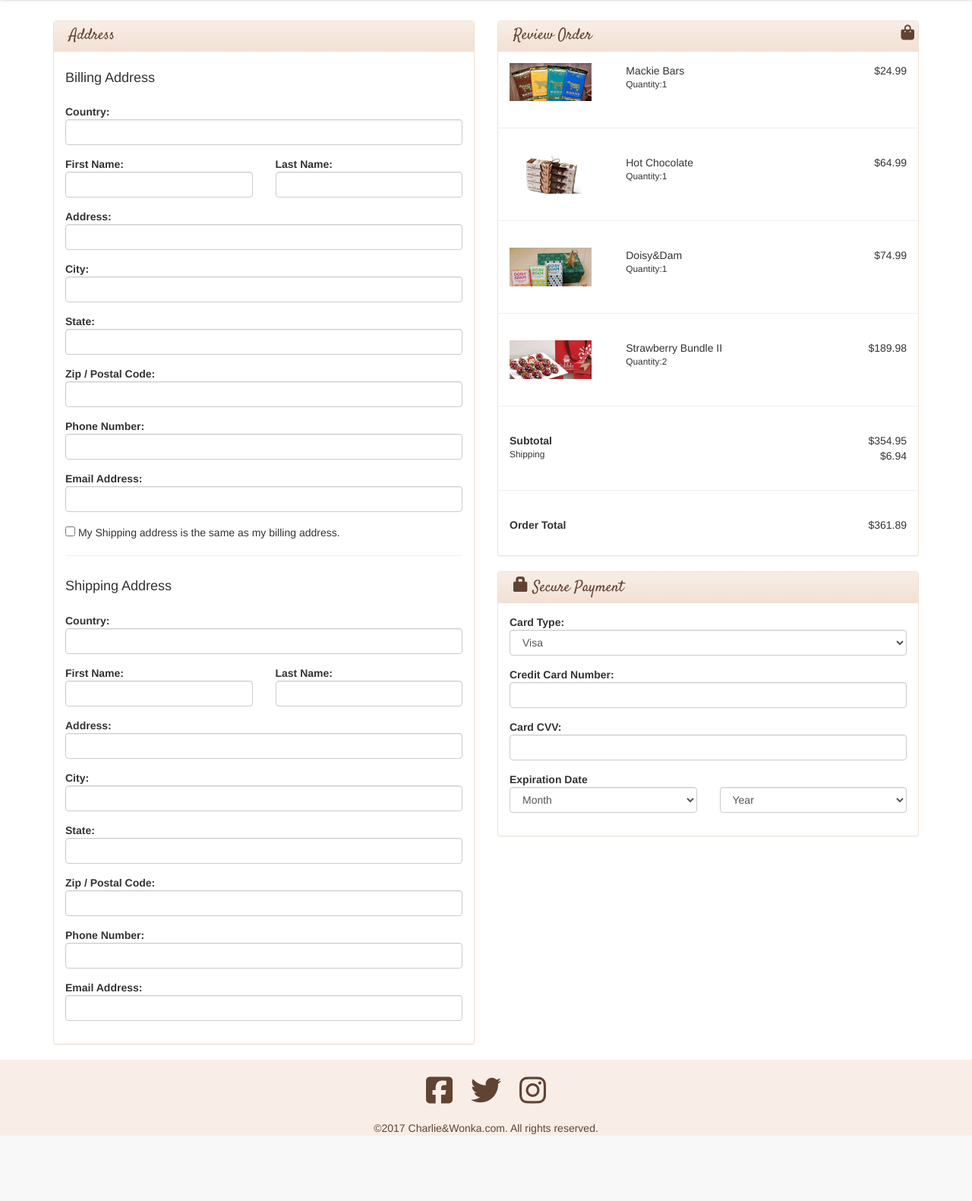
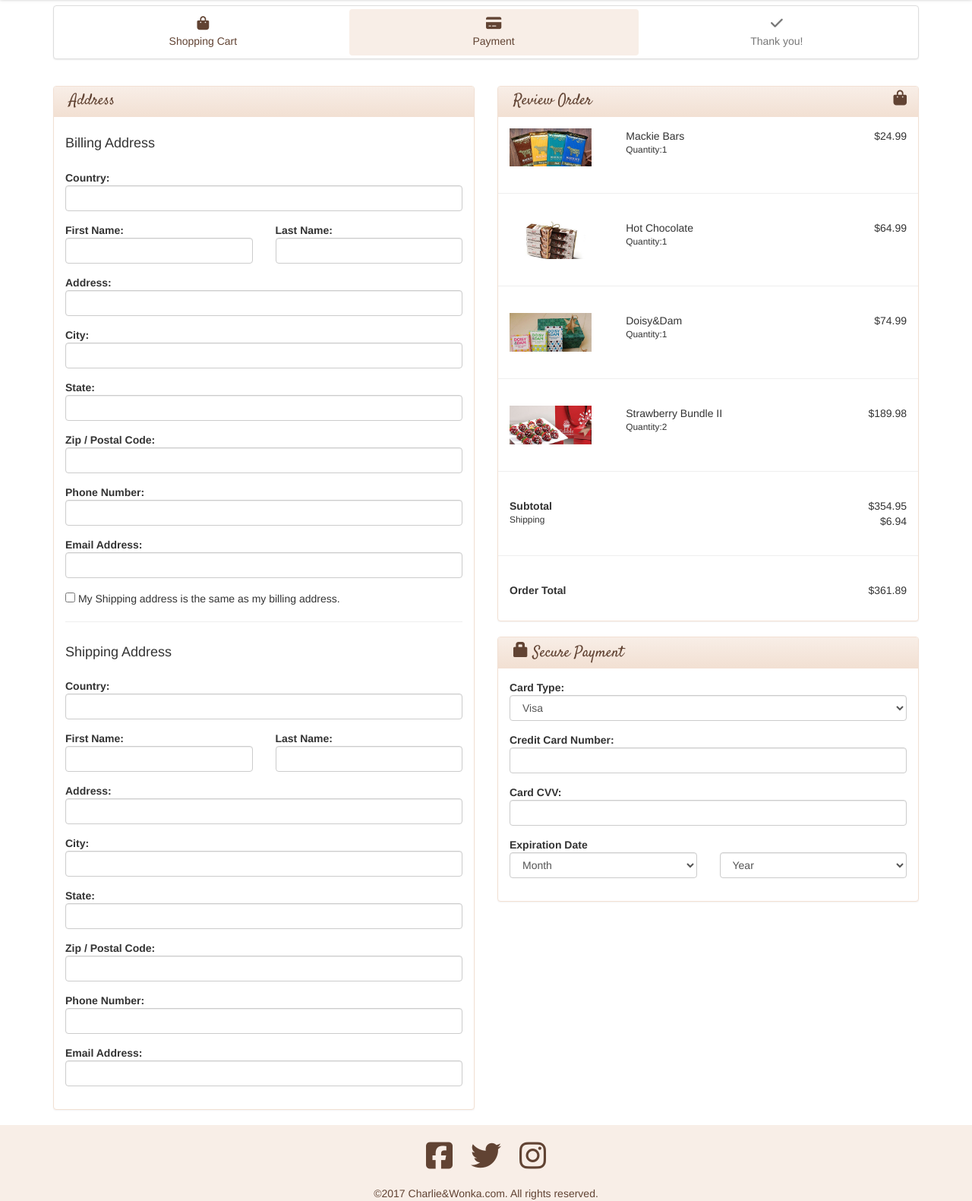
Before and after one commit to centeio/Database-and-Web-Applications-Lab, a PHP site: page /CheckoutPayment.html in a window 1280 px wide. Shown: the part 53-1634 px from the top of the page at 76% size. Before the commit the page ends 1548 px from the top, so only its background shows below. Run offline with PHP 8.4, Linux system fonts and the light colour scheme; some libraries are stand-ins or nearby versions; some web fonts are replaced.

Commit message:
Checkout Payment Steps added

```diff
--- a/CheckoutBasket.html
+++ b/CheckoutBasket.html
@@ -62,7 +62,7 @@
                 <div id="Steps" class="row form-group">
                     <div class="col-xs-12">
                         <ul class="nav nav-pills nav-justified thumbnail setup-panel">
-                            <li class="active"><a href="#step-1">
+                            <li class="active"><a href="#">
                                 <h4 class="list-group-item-heading"><i class="fa fa-shopping-bag" aria-hidden="true"></i></h4>
                                 <p class="list-group-item-text">Shopping Cart</p>
                             </a></li>
--- a/CheckoutPayment.html
+++ b/CheckoutPayment.html
@@ -59,6 +59,25 @@
             </nav>
 
             <div id="CheckoutPayment" class="container wrapper">
+                <div id="Steps" class="row form-group">
+                    <div class="col-xs-12">
+                        <ul class="nav nav-pills nav-justified thumbnail setup-panel">
+                            <li class="checked"><a href="CheckoutBasket.html">
+                                <h4 class="list-group-item-heading"><i class="fa fa-shopping-bag" aria-hidden="true"></i></h4>
+                                <p class="list-group-item-text">Shopping Cart</p>
+                            </a></li>
+                            <li class="active"><a href="#step-2">
+                                <h4 class="list-group-item-heading"><i class="fa fa-credit-card-alt" aria-hidden="true"></i></h4>
+                                <p class="list-group-item-text">Payment</p>
+                            </a></li>
+                            <li class="disabled"><a href="#step-3">
+                                <h4 class="list-group-item-heading"><i class="fa fa-check" aria-hidden="true"></i></h4>
+                                <p class="list-group-item-text">Thank you!</p>
+                            </a></li>
+                        </ul>
+                    </div>
+                </div>
+
                 <div class="row">
                     <form class="form-horizontal" method="post" action="">
                         <div class="col-lg-6 col-md-6 col-sm-6 col-xs-12 col-md-push-6 col-sm-push-6">
--- a/css/CheckoutPayment.css
+++ b/css/CheckoutPayment.css
@@ -113,8 +113,23 @@ html, body {
     font-size: 20px;
 }
 
-#CheckoutPayment {
-    margin-top: 80px;
+#Steps {
+    margin-top: 60px;
+}
+
+#Steps ul li.active a {
+    background-color: #F8EEE7;
+    color: #614333;
+}
+
+#Steps ul li.checked a {
+    background-color: white;
+    color: #614333;
+}
+
+#Steps ul li.checked a:hover {
+    background-color: #F8EEE7;
+    color: #614333;
 }
 
 #CheckoutPayment .panel.panel-info {
@@ -133,6 +148,10 @@ html, body {
     font-size: 20px;
     padding: 5px;
     padding-left: 20px;
+}
+
+#CheckoutPayment .panel-heading .pull-right {
+    padding-right: 10px;
 }
 
 #CheckoutPayment .panel-heading .pull-right a {
```
Also changed, not shown: css/CheckoutBasket.css (+10 -0 lines).
